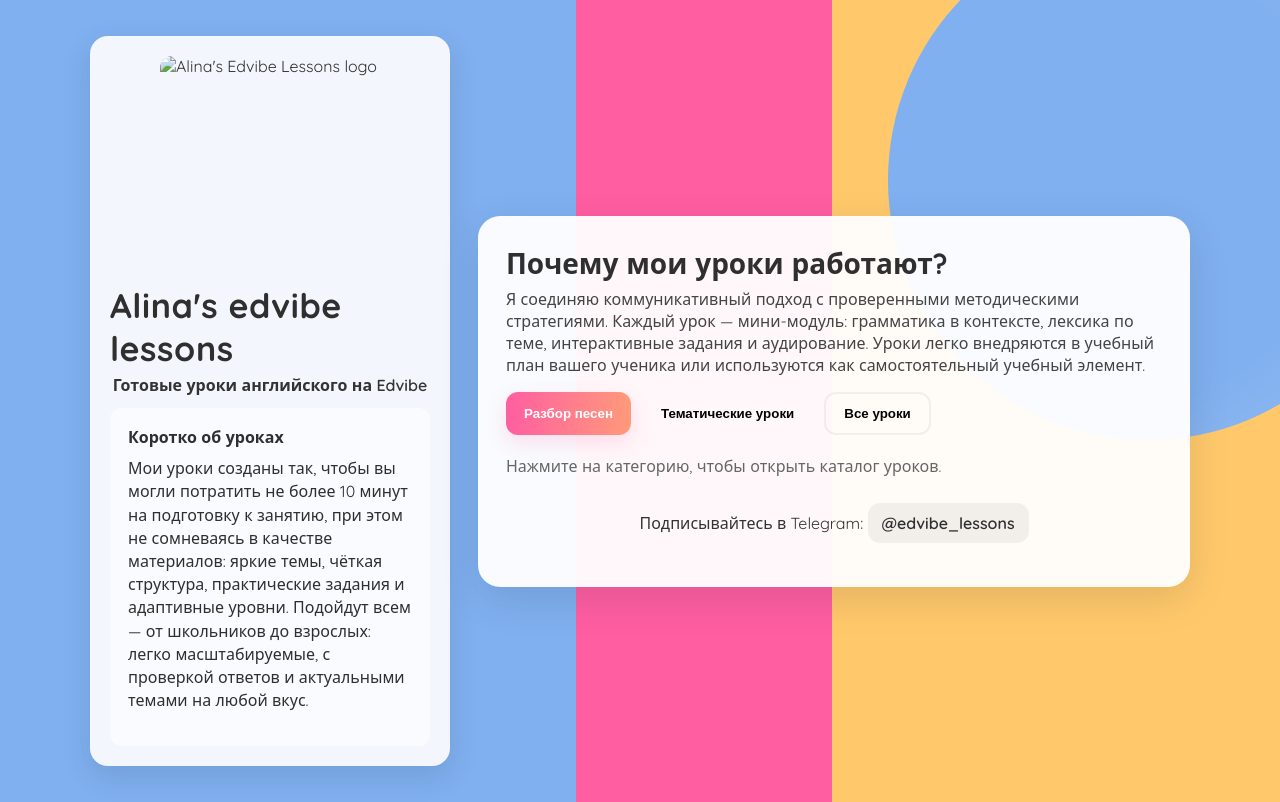
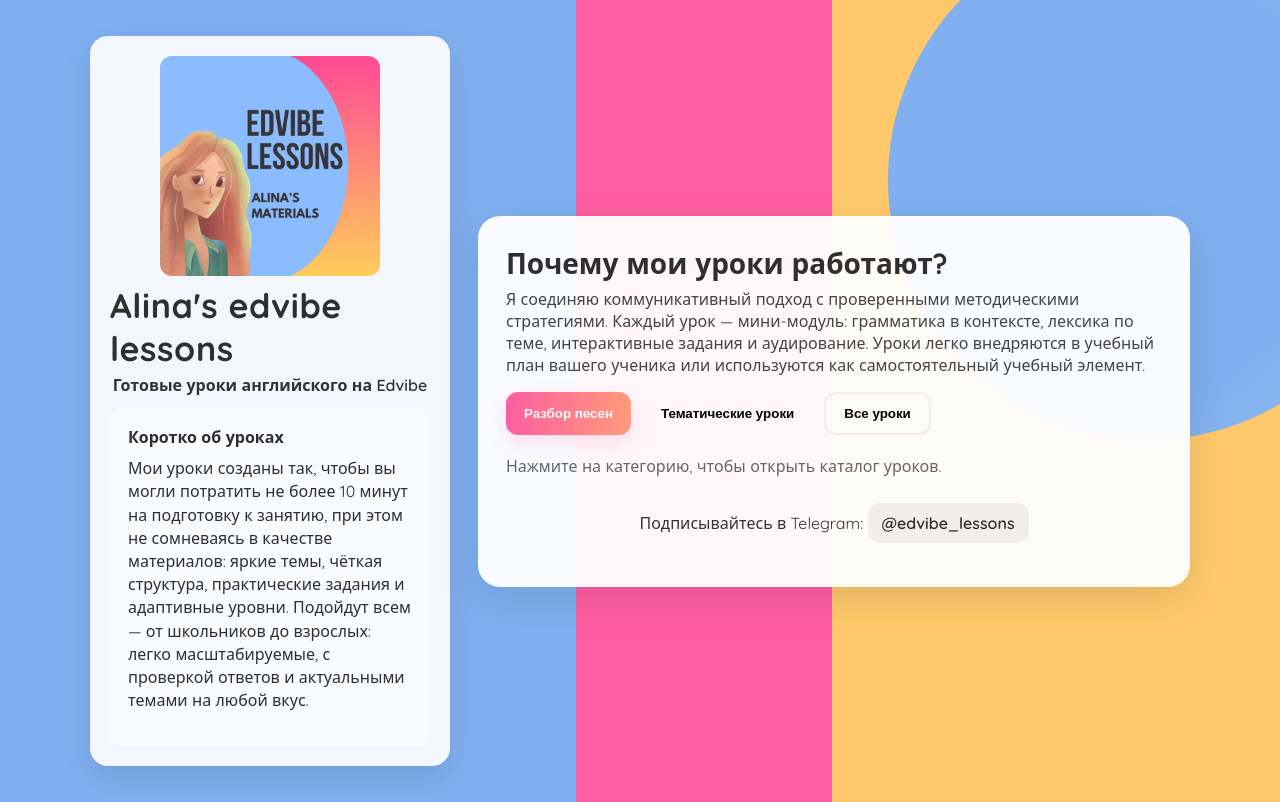
Before and after one commit to sharapova1608-code/AlinaEdvibe, a plain HTML site: page index.html in a window 1280 px wide. Drawn offline with Linux system fonts and the light colour scheme.

Commit message:
Update index.html

```diff
--- a/index.html
+++ b/index.html
@@ -78,7 +78,7 @@
   <section class="hero">
     <div class="container">
       <aside class="logo-card">
-        <img src="logo.png" alt="Alina's Edvibe Lessons logo">
+        <img src="images/logo.png" alt="Alina's Edvibe Lessons logo">
         <h1>Alina's edvibe lessons</h1>
         <p class="subtitle">Готовые уроки английского на Edvibe</p>
         <div class="description">
```
